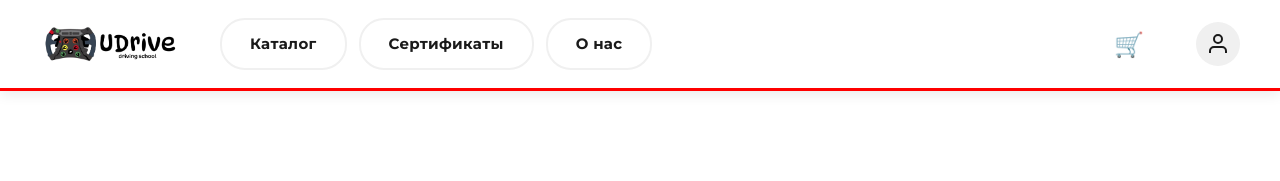
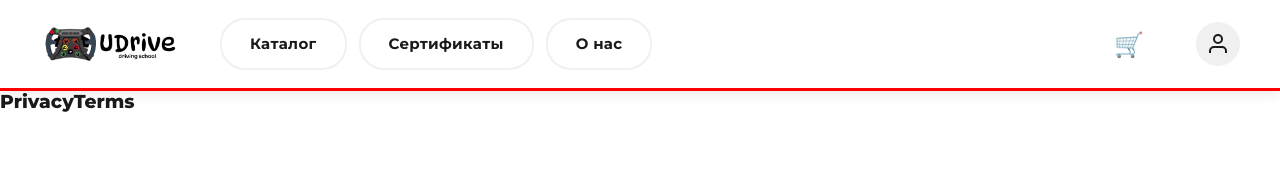
Before and after one commit to eUDrive/frontEnd, a React (Vite) app: page /privacy-terms in a window 1280 px wide. Shown: the top 181 px of the page. Built offline with nearby package versions, Linux system fonts and the light colour scheme.

Commit message:
very little changes

```diff
--- a/src/App.tsx
+++ b/src/App.tsx
@@ -10,6 +10,7 @@ import { CartProvider } from "./context/CartContext";
 import { AuthProvider } from "./context/AuthContext";
 import "./App.css";
 import CertificatePage from "./pages/CertificatePage";
+import PrivacyTermsPage from "./pages/PrivacyTermsPage";
 
 function App() {
   return (
@@ -27,6 +28,7 @@ function App() {
                 <Route path="/cart" element={<CartPage />} />
                 <Route path="/certificates" element={<CertificatePage />} />
                 <Route path="/about" element={<AboutPage />} />
+                <Route path="/privacy-terms" element={<PrivacyTermsPage />} />
               </Routes>
             </main>
 
--- /dev/null
+++ b/src/pages/PrivacyTermsPage.tsx
@@ -0,0 +1,11 @@
+
+
+function PrivacyTermsPage() {
+  return (
+    <div className= "prive-terms-page">
+        <h3>PrivacyTerms</h3>
+    </div>
+  )
+}
+
+export default PrivacyTermsPage;
```
